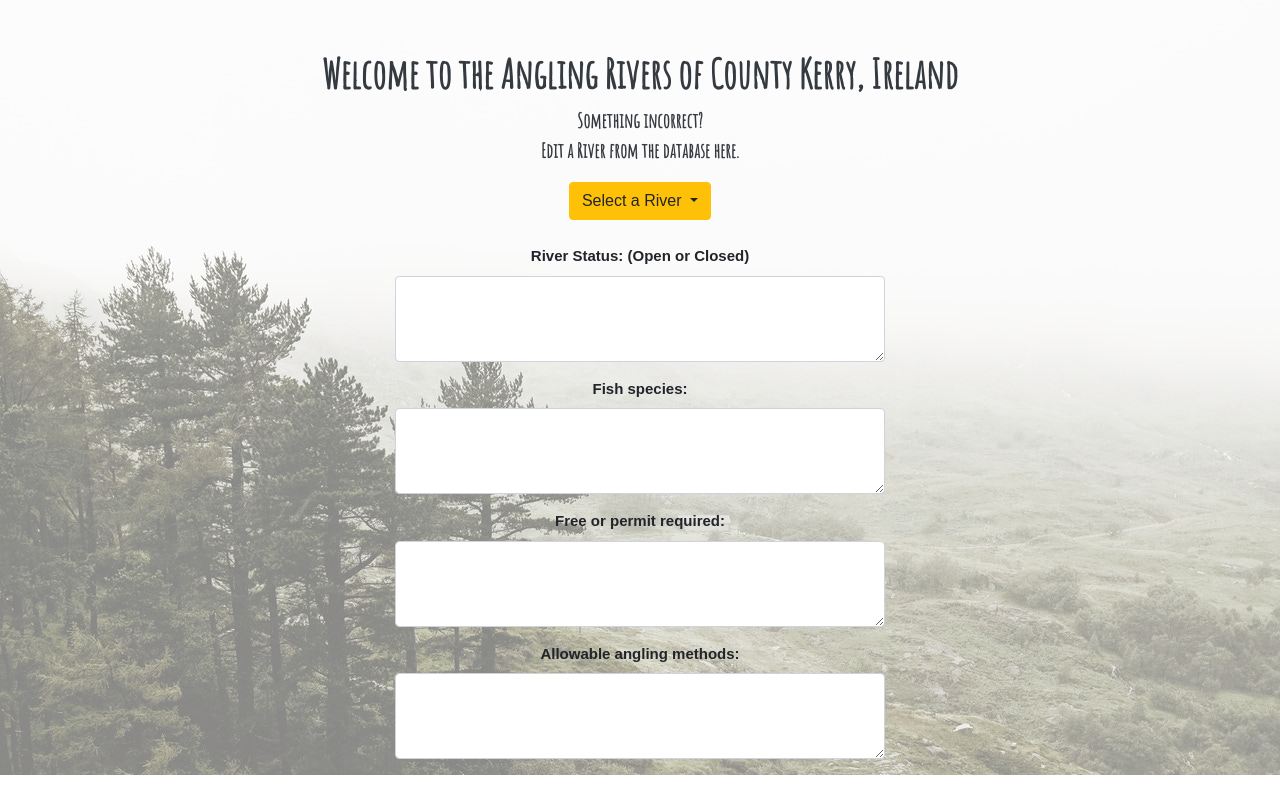
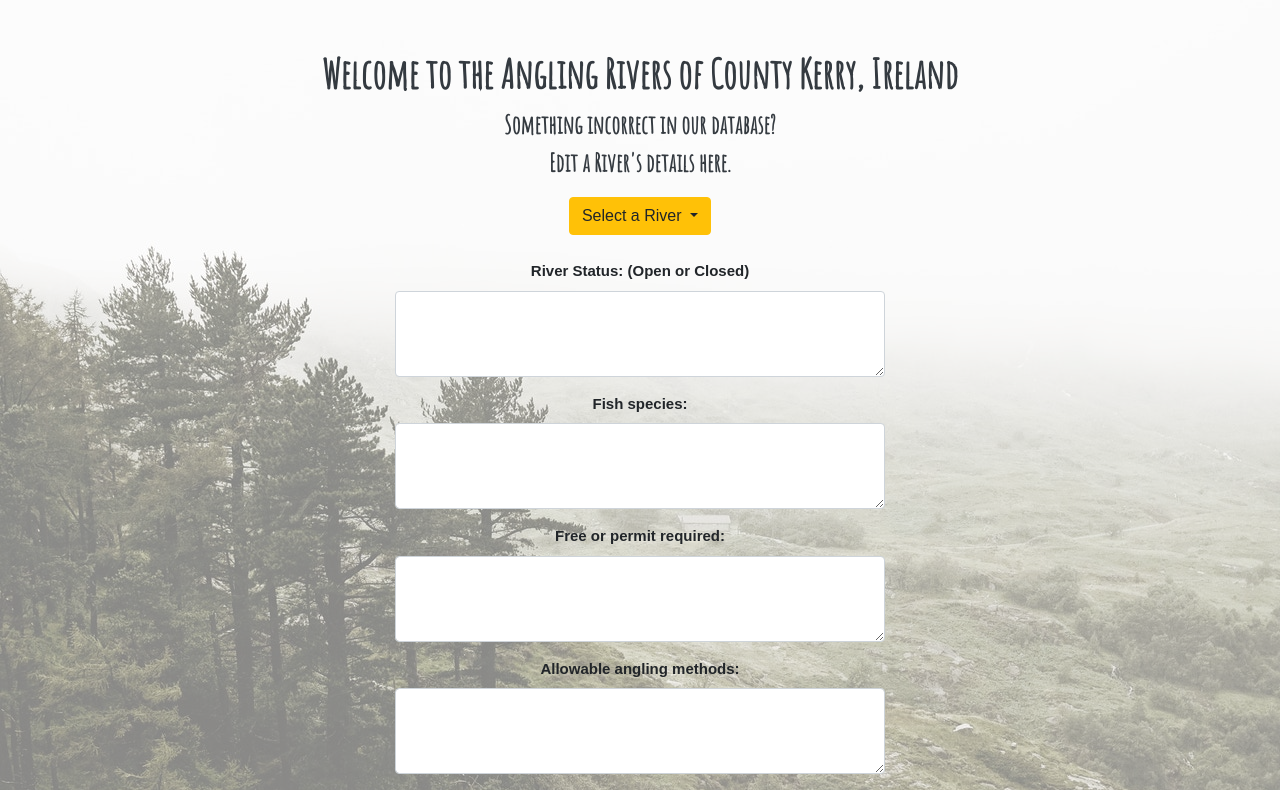
Before and after one commit to haydal810/Milestone-Project-3, a Flask app: page /edit_river in a window 1280 px wide. Shown: the part 56-846 px from the top of the page. Run offline with Flask 2, Linux system fonts and the light colour scheme; data that the repository does not hold is empty; some libraries are stand-ins or nearby versions.

Commit message:
landing text change

```diff
--- a/static/css/style.css
+++ b/static/css/style.css
@@ -20,7 +20,7 @@ body {
     font-family: 'Amatic SC', cursive, sans-serif;
 }
 .welcome-text p {
-    font-size: 20px;
+    font-size: 25px;
 }
 
 .button-text {
--- a/templates/edit_river.html
+++ b/templates/edit_river.html
@@ -7,7 +7,7 @@
         <div class="row justify-content-center">
             <div class="col-10 text-dark welcome-text">
                 <h1><strong>Welcome to the Angling Rivers of County Kerry, Ireland</strong></h1>
-                <p><strong>Something incorrect?<br>Edit a River from the database here.</strong></p>
+                <p><strong>Something incorrect in our database?<br>Edit a River's details here.</strong></p>
             </div>
         </div>
         <!–– Dropdown for River to select for edit -->
```
